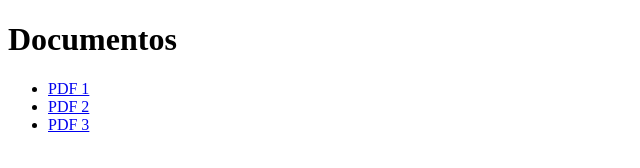
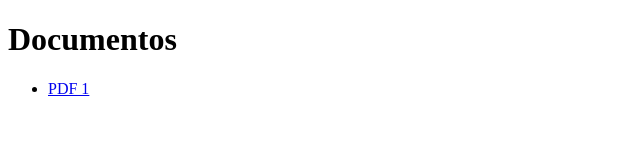
Before and after one commit to joaodetebayo2/itagtecnologia, a plain HTML site: page index.html in a window 1280 px wide. Shown: the whole page, without its empty margins (0-640 px from the left). Drawn offline with Linux system fonts and the light colour scheme.

Commit message:
Update index.html

```diff
--- a/index.html
+++ b/index.html
@@ -10,8 +10,6 @@
     <ul>
         <!-- Links diretos para os PDFs hospedados no GitHub -->
         <li><a href="https://joaodetebayo2.github.io/itagtecnologia/pdfs/chamado1.pdf" target="_blank">PDF 1</a></li>
-        <li><a href="https://joaodetebayo2.github.io/itagtecnologia/pdfs/documento2.pdf" target="_blank">PDF 2</a></li>
-        <li><a href="https://joaodetebayo2.github.io/itagtecnologia/pdfs/documento3.pdf" target="_blank">PDF 3</a></li>
     </ul>
 </body>
 </html>
```
